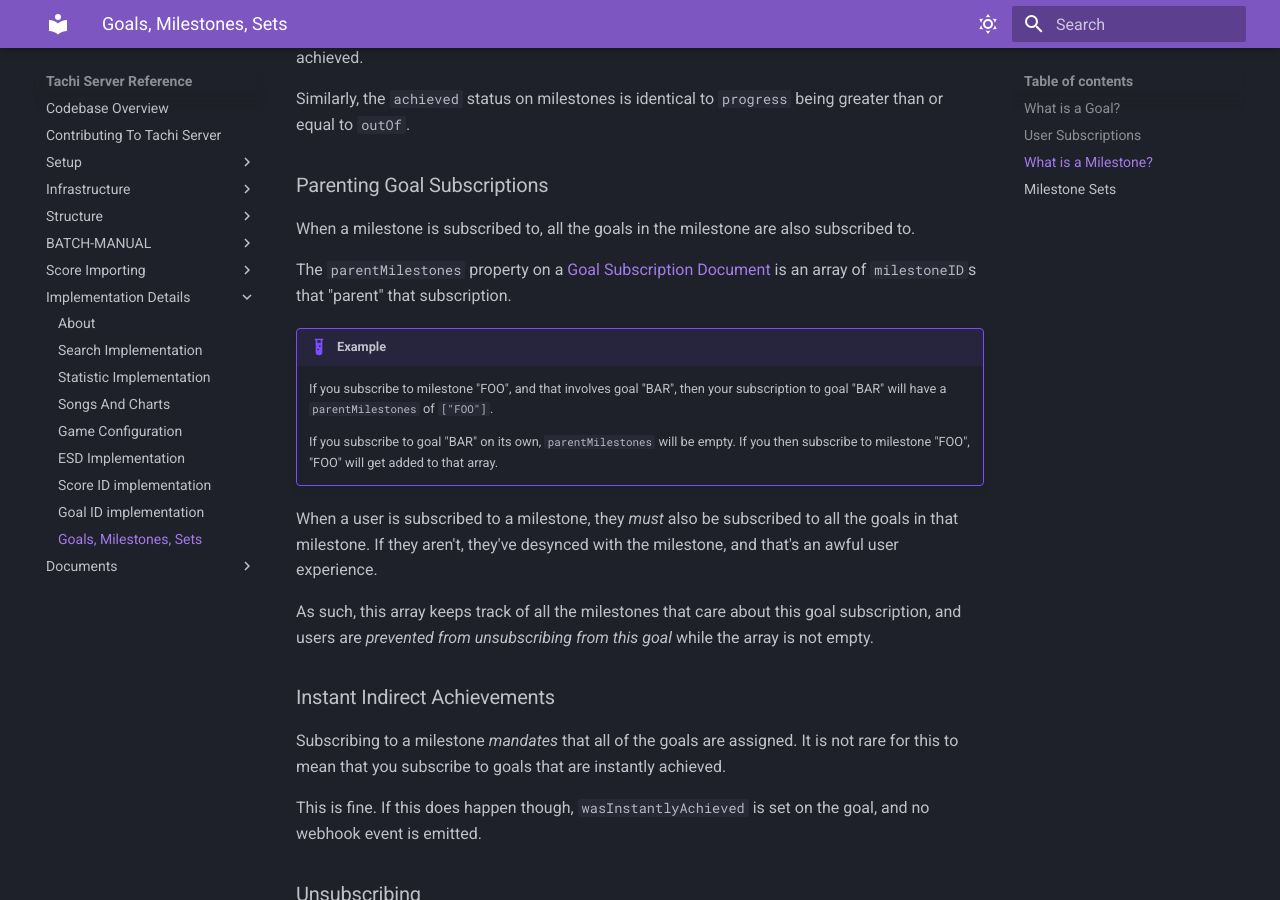
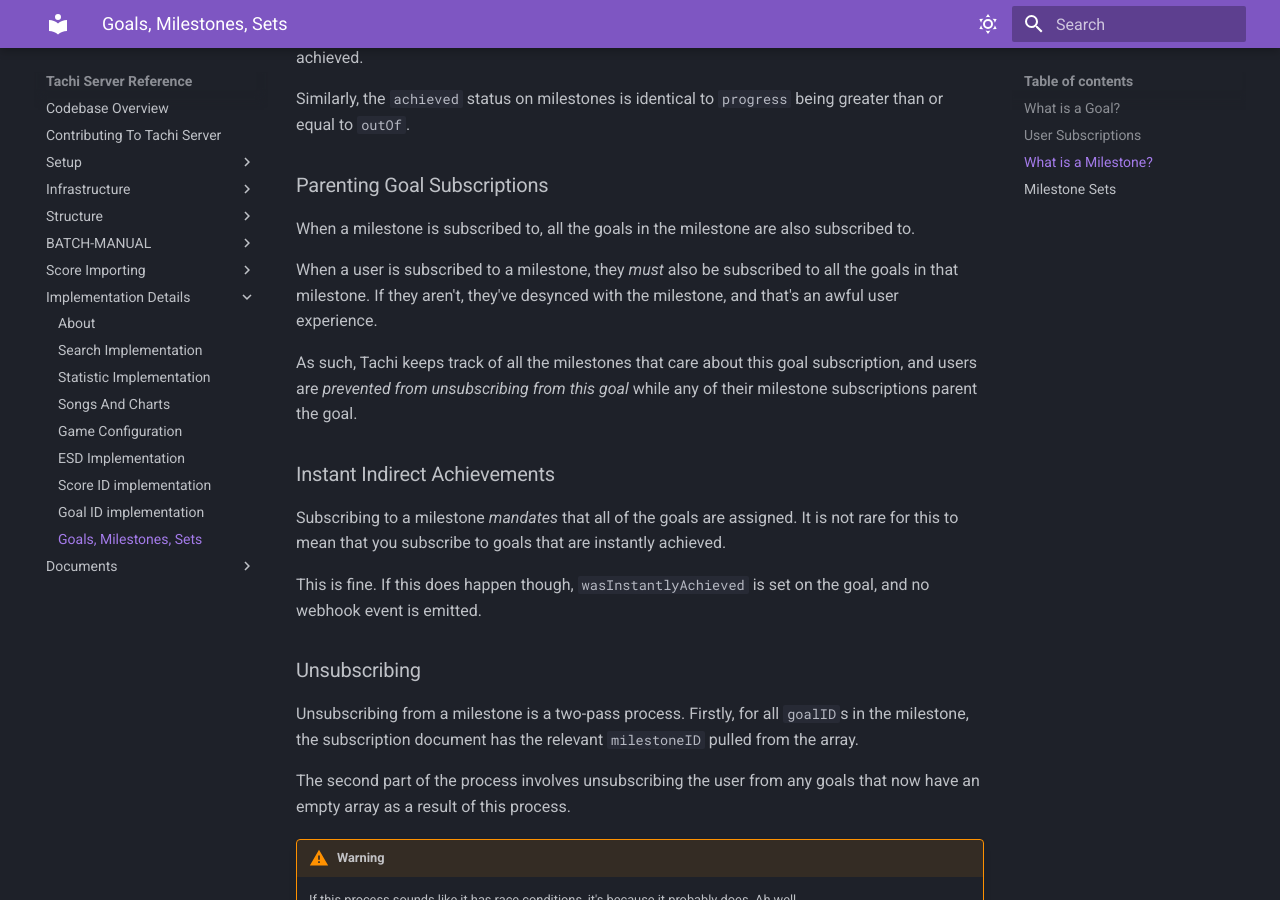
Before and after one commit to zkrising/Tachi, an MkDocs documentation site: the page built from docs/docs/tachi-server/implementation-details/goals-milestones.md, in a window 1280 px wide and 900 px high, scrolled down 2611 px. Built offline with MkDocs 1.6.1 and Material for MkDocs 9.7.7, drawn with Linux system fonts in a browser that asks for light colours.

Commit message:
Remove parentMilestones documentation

```diff
--- a/docs/docs/tachi-server/implementation-details/goals-milestones.md
+++ b/docs/docs/tachi-server/implementation-details/goals-milestones.md
@@ -88,20 +88,11 @@ Similarly, the `achieved` status on milestones is identical to `progress` being
 
 When a milestone is subscribed to, all the goals in the milestone are also subscribed to.
 
-The `parentMilestones` property on a [Goal Subscription Document](../documents/goal-sub.md) is an array of `milestoneID`s that "parent" that subscription.
-
-!!! example
-	If you subscribe to milestone "FOO", and that involves goal "BAR", then your subscription
-	to goal "BAR" will have a `parentMilestones` of `["FOO"]`.
-
-	If you subscribe to goal "BAR" on its own, `parentMilestones` will be empty. If you then
-	subscribe to milestone "FOO", "FOO" will get added to that array.
-
 When a user is subscribed to a milestone, they *must* also be subscribed to all the goals in
 that milestone. If they aren't, they've desynced with the milestone, and that's an awful
 user experience.
 
-As such, this array keeps track of all the milestones that care about this goal subscription, and users are *prevented from unsubscribing from this goal* while the array is not empty.
+As such, Tachi keeps track of all the milestones that care about this goal subscription, and users are *prevented from unsubscribing from this goal* while any of their milestone subscriptions parent the goal.
 
 ### Instant Indirect Achievements
 
```
Also changed, not shown: docs/docs/tachi-server/documents/goal-sub.md (+0 -4 lines).
